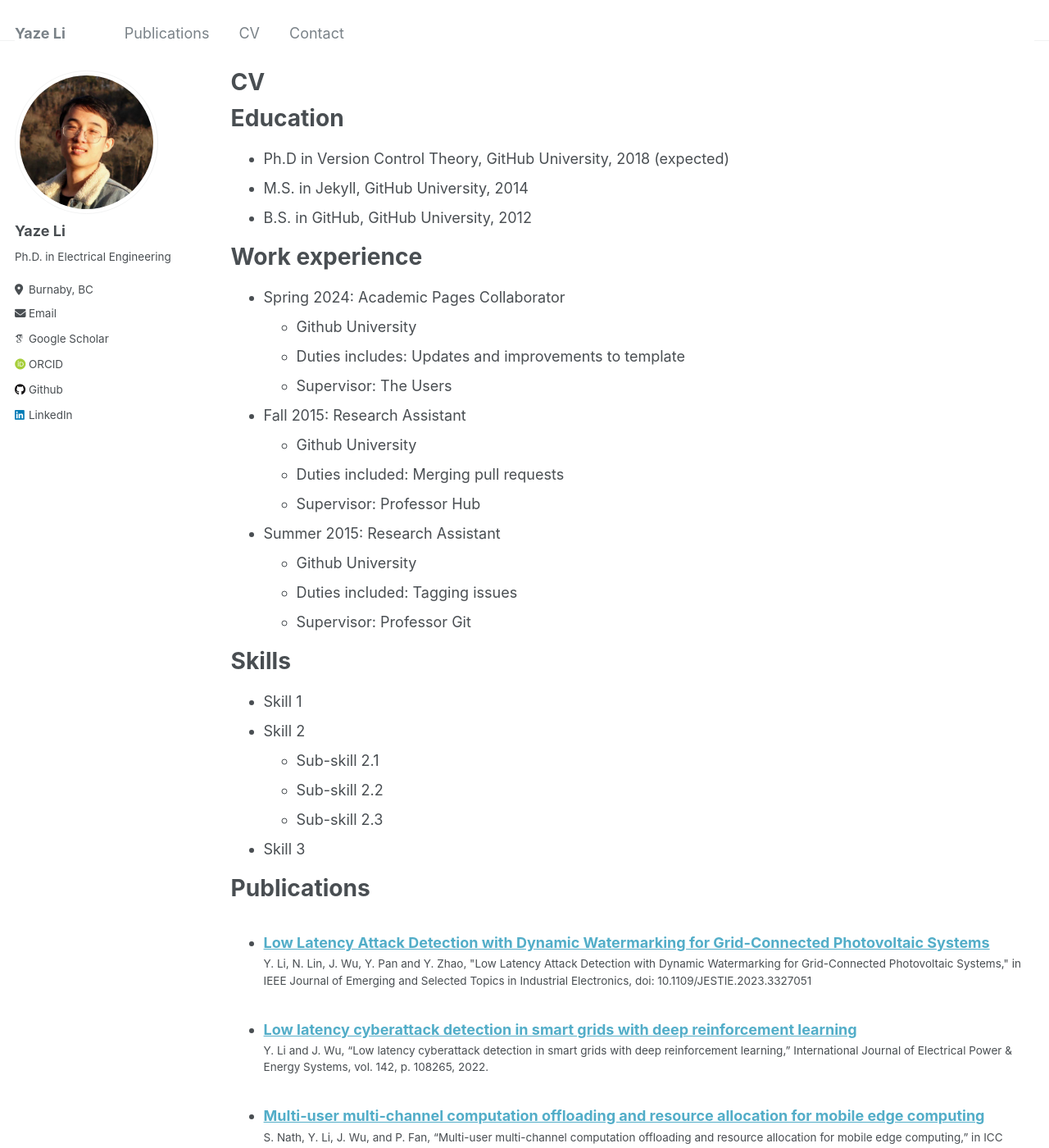
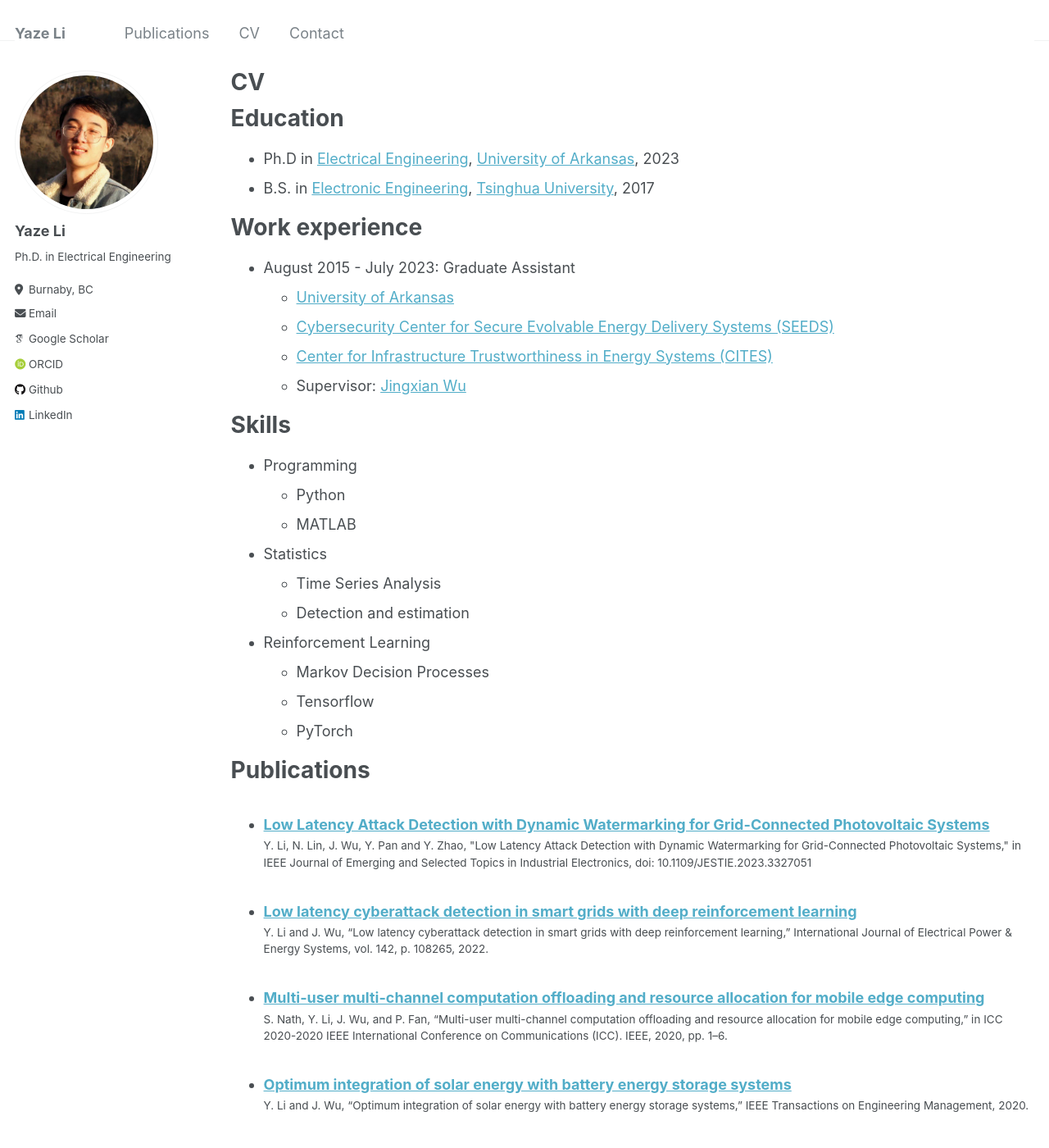
Before and after one commit to Arthurliyaze/Arthurliyaze.github.io, a Jekyll site: the page built from _pages/cv.md, in a window 1280 px wide and 1400 px high. Shown: the whole window at 82% size. Built offline with Jekyll 4.4.1, drawn with Linux system fonts in a browser that asks for light colours; some web fonts are replaced.

Commit message:
Update cv.md

```diff
--- a/_pages/cv.md
+++ b/_pages/cv.md
@@ -11,35 +11,29 @@ redirect_from:
 
 Education
 ======
-* Ph.D in Version Control Theory, GitHub University, 2018 (expected)
-* M.S. in Jekyll, GitHub University, 2014
-* B.S. in GitHub, GitHub University, 2012
+* Ph.D in [Electrical Engineering](https://electrical-engineering.uark.edu/index.php), [University of Arkansas](https://www.uark.edu/), 2023
+* B.S. in [Electronic Engineering](https://www.ee.tsinghua.edu.cn/en/), [Tsinghua University](https://www.tsinghua.edu.cn/en/), 2017
 
 Work experience
 ======
-* Spring 2024: Academic Pages Collaborator
-  * Github University
-  * Duties includes: Updates and improvements to template
-  * Supervisor: The Users
-
-* Fall 2015: Research Assistant
-  * Github University
-  * Duties included: Merging pull requests
-  * Supervisor: Professor Hub
-
-* Summer 2015: Research Assistant
-  * Github University
-  * Duties included: Tagging issues
-  * Supervisor: Professor Git
+* August 2015 - July 2023: Graduate Assistant
+  * [University of Arkansas](https://www.uark.edu/)
+  * [Cybersecurity Center for Secure Evolvable Energy Delivery Systems (SEEDS)](https://seeds.uapower.group/about/)
+  * [Center for Infrastructure Trustworthiness in Energy Systems (CITES)](https://iucrc.nsf.gov/centers/center-for-infrastructure-trustworthiness-in-energy-systems-cites/)
+  * Supervisor: [Jingxian Wu](https://wuj.hosted.uark.edu/)
 
 Skills
 ======
-* Skill 1
-* Skill 2
-  * Sub-skill 2.1
-  * Sub-skill 2.2
-  * Sub-skill 2.3
-* Skill 3
+* Programming
+  * Python
+  * MATLAB
+* Statistics
+  * Time Series Analysis
+  * Detection and estimation
+* Reinforcement Learning
+  * Markov Decision Processes
+  * Tensorflow
+  * PyTorch
 
 Publications
 ======
```
